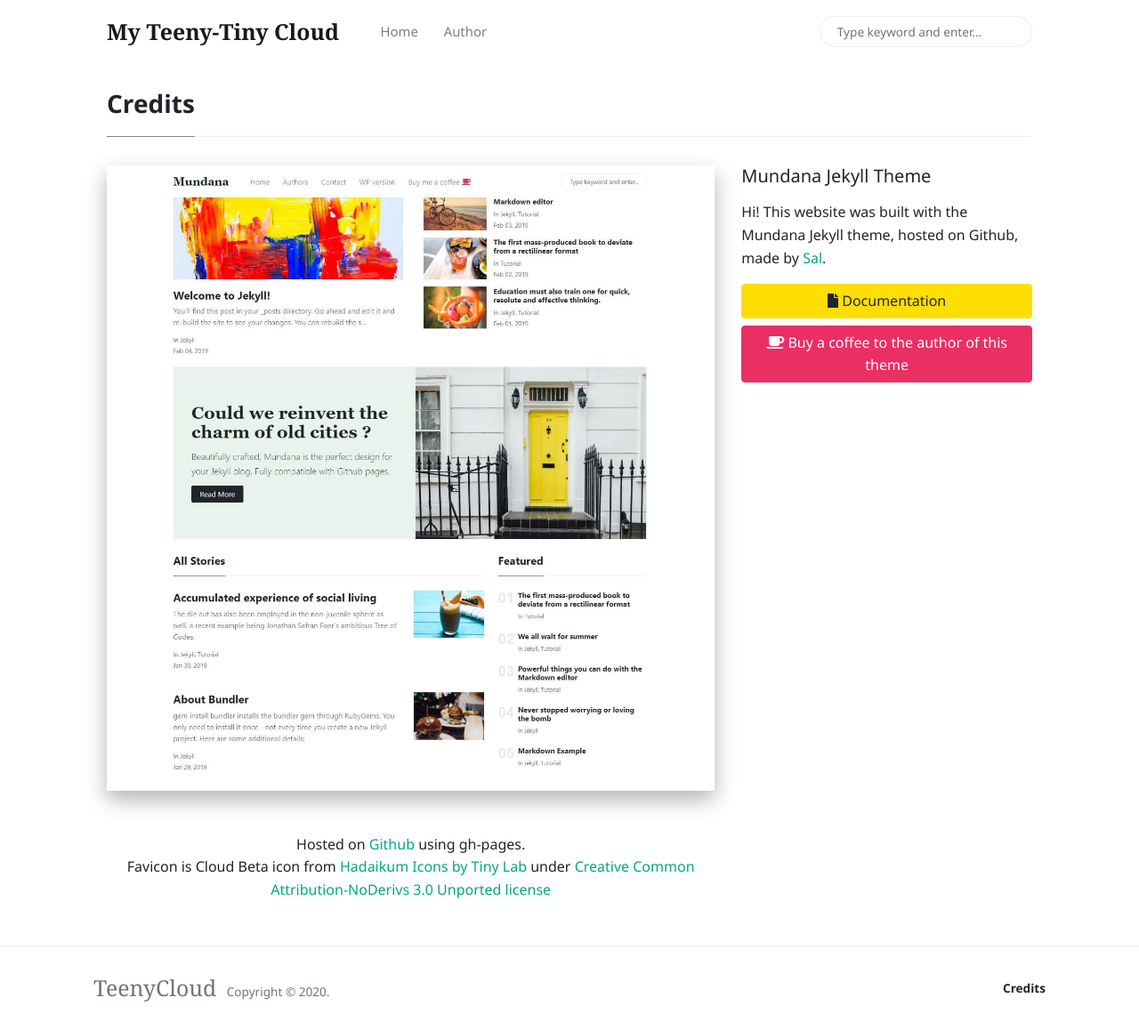
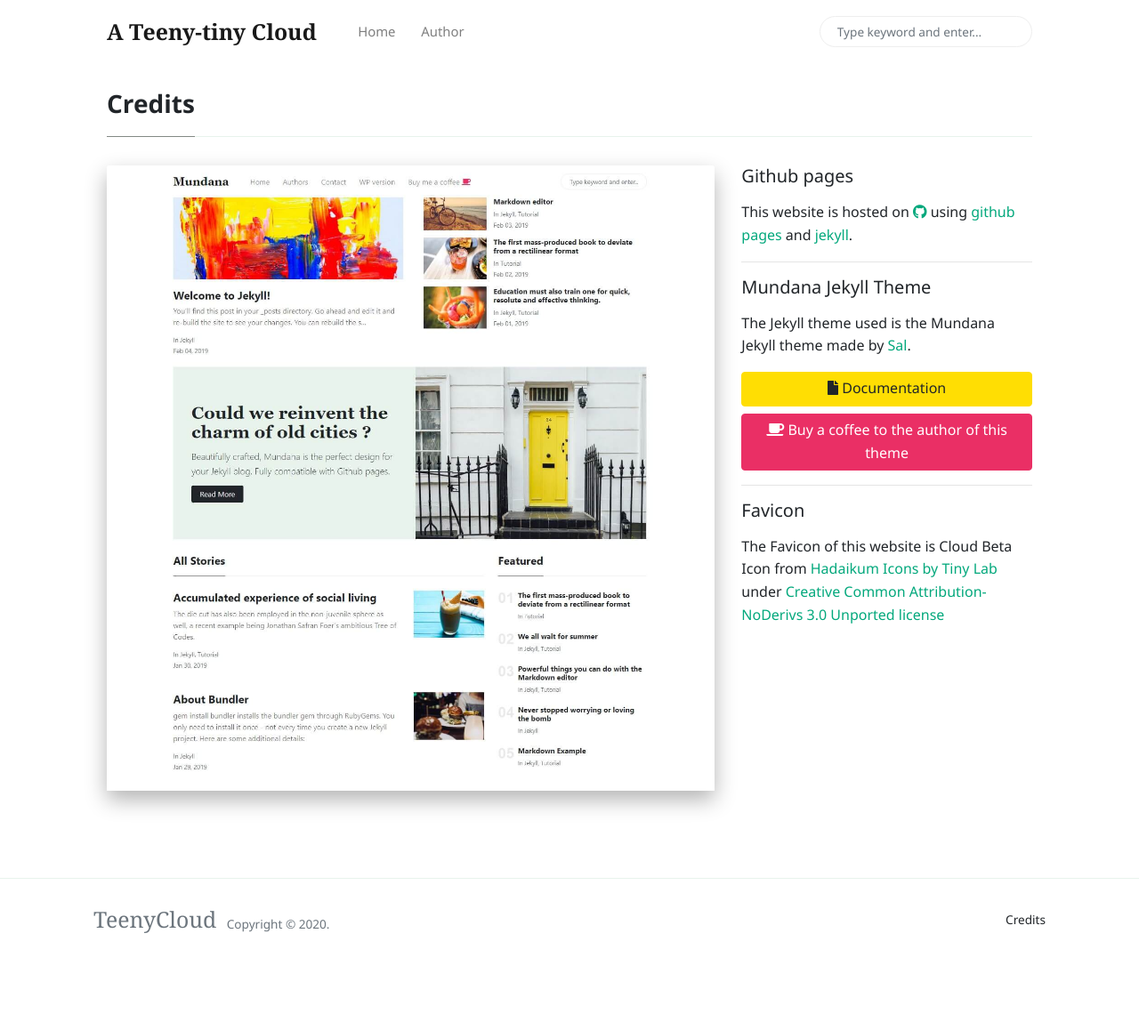
Before and after one commit to TeenyCloud/TeenyCloud.github.io, a Jekyll site: the page built from _pages/credits.md, in a window 1280 px wide and 1158 px high. Shown: the whole window at 89% size. Built offline with Jekyll 4.4.1, drawn with Linux system fonts in a browser that asks for light colours; nearby versions of some CDN libraries.

Commit message:
Make some small cosmetic changes

```diff
--- a/_config.yml
+++ b/_config.yml
@@ -1,5 +1,5 @@
 # Site
-name: 'My Teeny-Tiny Cloud'
+name: 'A Teeny-tiny Cloud'
 # description: 'Personal blog'
 logo: 'assets/images/logo.png'
 favicon: 'assets/images/favicon.ico'
@@ -19,7 +19,7 @@
 authors:
     polo:
       name:           Polo
-      website:        https://www.baloo.io
+      website:        https://www.teenycloud.com
       avatar:         assets/images/avatar.jpg
       bio:            "Hi, I am Polo. I have always been interesting in technology since I was a kid. I first started using a Macintosh LC back in the early 90s when I was 10. I have been fascinated by computer science ever since. I discovered the Internet when it was not so much widespread in 1994 and remained connected since. I finally ended-up studying Computer Science and particularly Distributed Systems. I am now an engineering manager."
       twitter:        polo_pfp
--- a/_includes/mundana.html
+++ b/_includes/mundana.html
@@ -1,7 +1,13 @@
+<h5 class="mb-3">Github pages</h5>
+<div markdown="0">This website is hosted on <a href="https://github.com/" target="_blank"><i class="fab fa-github"></i></a> using <a href="https://pages.github.com/" target="_blank">github pages</a> and <a href="https://jekyllrb.com/">jekyll</a>.</div>
+
+<hr>
 <h5 class="mb-3">Mundana Jekyll Theme</h5>
-
-<p>Hi! This website was built with the  Mundana Jekyll theme, hosted on Github, made by <a href="https://www.wowthemes.net/donate/">Sal</a>.</p>
+<p>The Jekyll theme used is the Mundana Jekyll theme made by <a href="https://www.wowthemes.net/donate/">Sal</a>.</p>
 
 <a target="_blank" href="https://www.wowthemes.net/mundana-jekyll-theme/" class="btn btn-warning d-block mb-2"><i class="fa fa-file"></i> Documentation</a>
 
 <a target="_blank" class="btn btn-danger d-block" href="https://www.wowthemes.net/donate/"><i class="fa fa-coffee"></i> Buy a coffee to the author of this theme</a>
+<hr>
+<h5 class="mb-3">Favicon</h5>
+<div markdown="0">The Favicon of this website is Cloud Beta Icon from <a href="http://www.softicons.com/free-icons/system-icons/hadaikum-icons-by-tiny-lab/cloud-beta-icon" target="_blank">Hadaikum Icons by Tiny Lab</a> under <a href="http://creativecommons.org/licenses/by-nd/3.0/" target="_blank">Creative Common Attribution-NoDerivs 3.0 Unported license</a> </div>
--- a/_layouts/default.html
+++ b/_layouts/default.html
@@ -85,7 +85,7 @@
 
             </div>
             <div>
-              <a class="text-dark font-weight-bold" href="{{site.baseurl}}/credits.html">Credits</a>
+              <a class="text-dark" href="{{site.baseurl}}/credits.html">Credits</a>
             </div>
         </div>
         </div>
--- a/_pages/credits.md
+++ b/_pages/credits.md
@@ -5,6 +5,3 @@
 image: "/assets/images/screenshot.jpg"
 comments: false
 ---
-<div markdown="0" style="text-align: center;">Hosted on <a href="https://github.com/" target="_blank"><i class="icon-github"></i> Github</a> using gh-pages.</div>
-
-<div markdown="0" style="text-align: center;">Favicon is Cloud Beta icon from <a href="http://www.softicons.com/free-icons/system-icons/hadaikum-icons-by-tiny-lab/cloud-beta-icon" target="_blank">Hadaikum Icons by Tiny Lab</a> under <a href="http://creativecommons.org/licenses/by-nd/3.0/" target="_blank">Creative Common Attribution-NoDerivs 3.0 Unported license</a> </div>
--- a/index.html
+++ b/index.html
@@ -1,5 +1,5 @@
 ---
-title: "Teeny Tiny Cloud"
+title: "TeenyCloud"
 layout: default
 pagination:
     enabled: true
```
